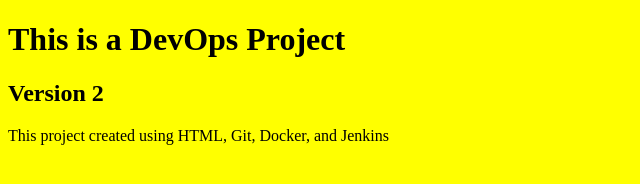
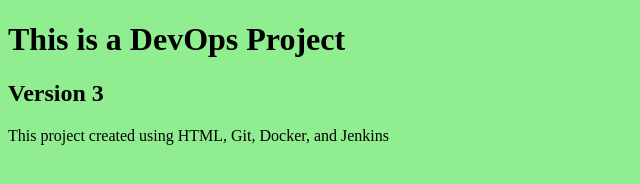
Before and after one commit to EsakkiCR/devops-lab, a plain HTML site: page index.html in a window 1280 px wide. Shown: the whole page, without its empty margins (0-640 px from the left). Drawn offline with Linux system fonts and the light colour scheme.

Commit message:
Version 3 - Background Color Updated

```diff
--- a/index.html
+++ b/index.html
@@ -5,9 +5,9 @@
 			Welcome To My Project
 		</title>
 	</head>
-	<body bgcolor="yellow" >
+	<body bgcolor="lightgreen" >
 		<h1>This is a DevOps Project</h1>
-		<h2> Version 2</h2>
+		<h2> Version 3</h2>
 		<p>This project created using HTML, Git, Docker, and Jenkins </p>
 	</body>
 </html>
```
